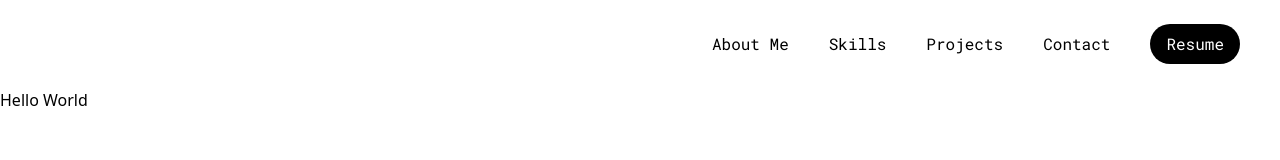
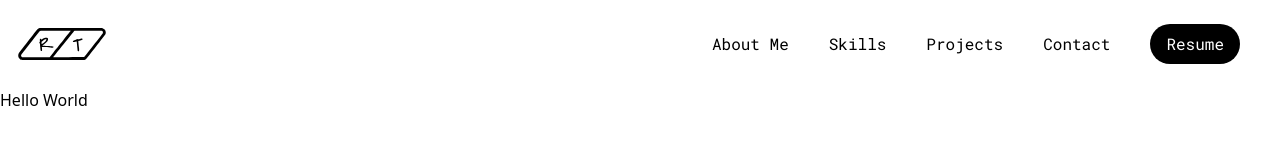
Before and after one commit to Hydraero/Richard-Tumaneng, a React (Vite) app in the folder client/: page / in a window 1280 px wide. Shown: the top 160 px of the page. Built offline with nearby package versions, Linux system fonts and the light colour scheme.

Commit message:
Finished Navbar

```diff
--- a/client/index.html
+++ b/client/index.html
@@ -2,7 +2,7 @@
 <html lang="en">
   <head>
     <meta charset="UTF-8" />
-    <link rel="icon" type="image/svg+xml" href="/vite.svg" />
+    <link rel="icon" type="image/svg+xml" href="/src/assets/logo.svg" />
     <meta name="viewport" content="width=device-width, initial-scale=1.0" />
     <title>Richard Tumaneng | Portfolio</title>
   </head>
--- a/client/src/components/Navbar.tsx
+++ b/client/src/components/Navbar.tsx
@@ -2,7 +2,8 @@ import React from 'react'
 
 import { useState } from "react";
 import { navLinks } from "../constants/constants.index";
-//import logo
+import logo from "../assets/logo.svg"
+import resume from "../assets/Richard_Tumaneng_Resume.pdf"
 
 type Props = {}
 
@@ -10,7 +11,9 @@ const Navbar = (props: Props) => {
     const [navbarOpen, setNavbarOpen] = React.useState(false);
     return (
         <nav className= "w-full flex py-6 justify-between items-center navbar">
-            {/*add logo here for richard tumaneng <img src={logo} alt="richard-tumaneng"></img>*/}
+            <a href= '#home'>
+                <img src={logo} alt="richard-tumaneng" className="cursor-pointer w-[124px] h-[32px]"></img>
+            </a>
 
             <ul className="list-none sm: flex justify-end items-center flex-1">
                 {navLinks.map((nav,index) => (
@@ -26,12 +29,17 @@ const Navbar = (props: Props) => {
                 ))}
                 <li className='font-robotomono mr-10'>
                     <button className="bg-black hover:bg-slate-500 text-white py-2 px-4 rounded-full">
-                        Resume
+                        <a href= {resume} download>
+                            Resume
+                        </a>
                     </button>
                 </li>
             </ul>
 
-            {/*Navbar/Hamburger button for Mobile*/}
+            {/**
+            * TODO:
+            * Navbar/Hamburger button for Mobile
+            */}
             <div></div>
 
 
```
Also changed, not shown: client/src/assets/logo.svg (added), 1 other file (tests, documents, lock files or other folders).
